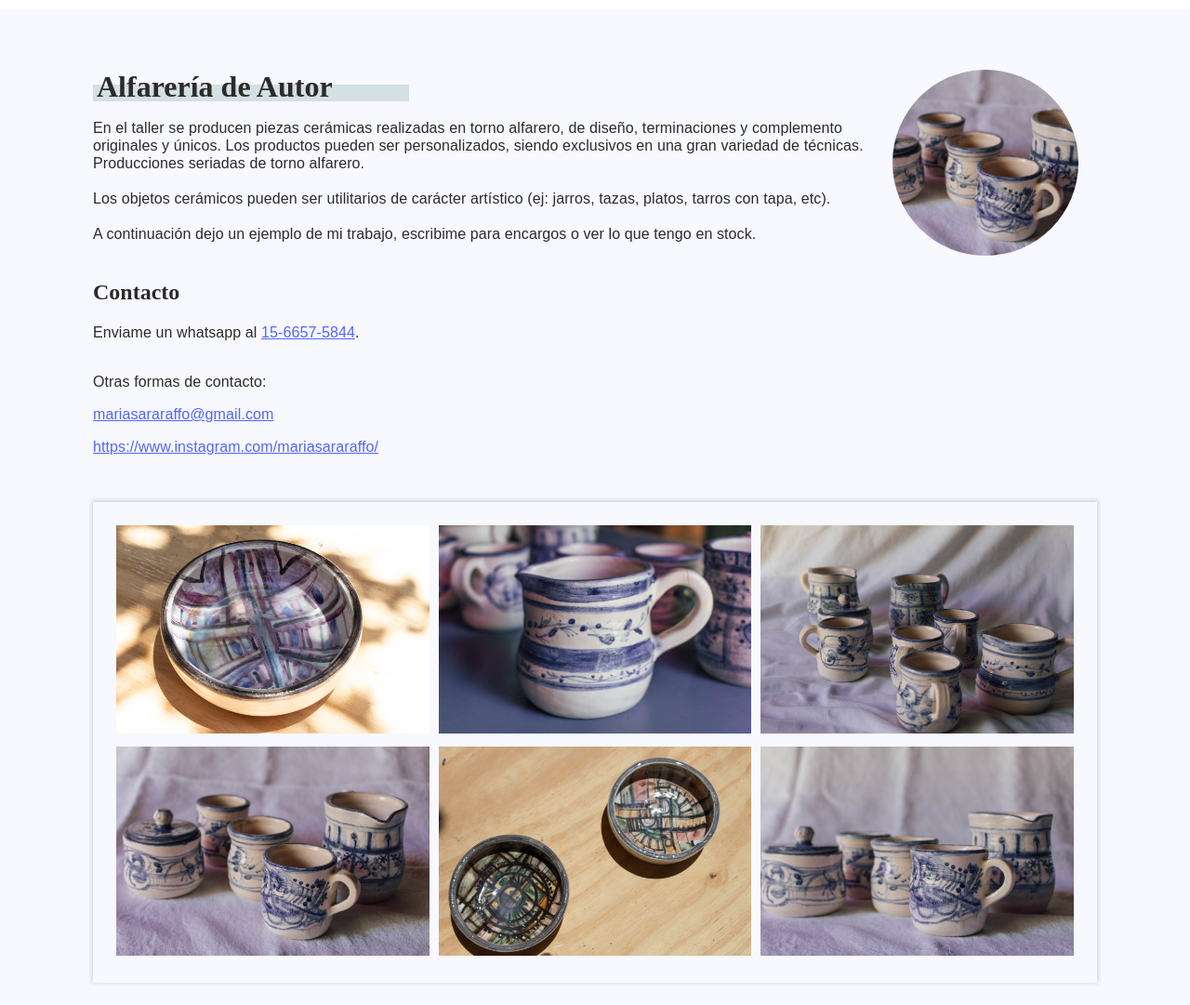
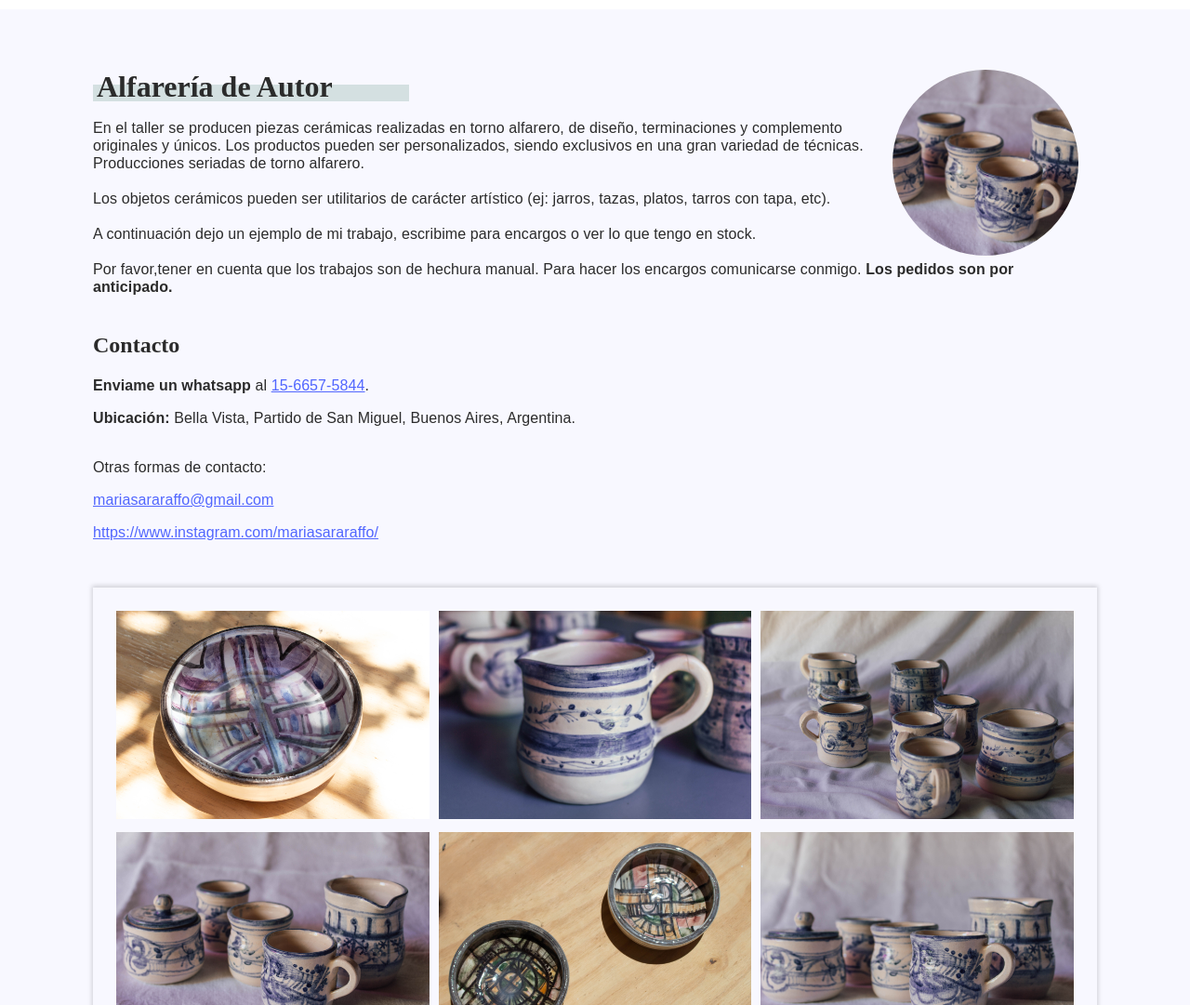
Before and after one commit to AldanaQuintana/cumelen, a plain HTML site: page index.html in a window 1280 px wide. Shown: the part 1040-2121 px from the top of the page at 93% size. Drawn offline with Linux system fonts and the light colour scheme.

Commit message:
Update desc and info

```diff
--- a/index.html
+++ b/index.html
@@ -221,14 +221,20 @@
 Los productos pueden ser personalizados, siendo exclusivos en una gran variedad de técnicas.
 Producciones seriadas de torno alfarero. <br/><br/>
 Los objetos cerámicos pueden ser utilitarios de carácter artístico (ej: jarros, tazas, platos, tarros con tapa, etc). <br/><br/>
-A continuación dejo un ejemplo de mi trabajo, escribime para encargos o ver lo que tengo en stock.
+A continuación dejo un ejemplo de mi trabajo, escribime para encargos o ver lo que tengo en stock. <br/><br/>
+Por favor,tener en cuenta que los trabajos son de hechura manual.
+Para hacer los encargos comunicarse conmigo.
+<b>Los pedidos son por anticipado.</b>
 
 				</p>
 		</div>
 		<div class="contact">
 			<h2>Contacto</h2>
 			<div class="contact-info">
-				<p>Enviame un whatsapp al <a href="https://wa.me/5491166575844">15-6657-5844</a>.</p>
+				<p><b>Enviame un whatsapp</b> al <a href="https://wa.me/5491166575844">15-6657-5844</a>.</p>
+			</div>
+			<div class="contact-info">
+				<p><b>Ubicación:</b> Bella Vista, Partido de San Miguel, Buenos Aires, Argentina.</p>
 			</div>
 			<br>
 			<p>Otras formas de contacto:</p>
```
